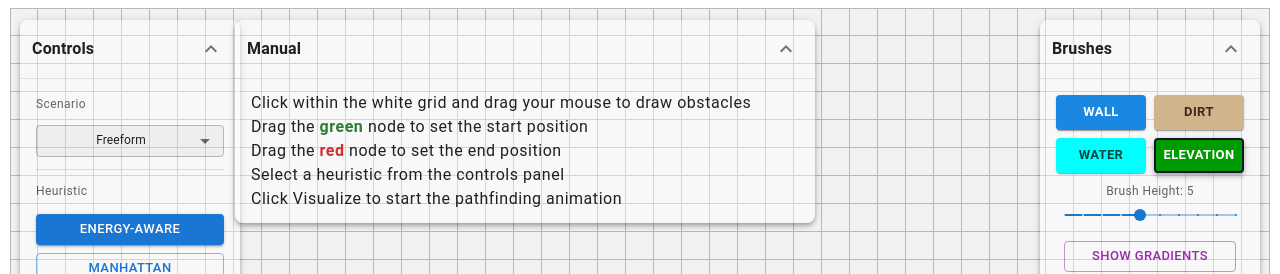
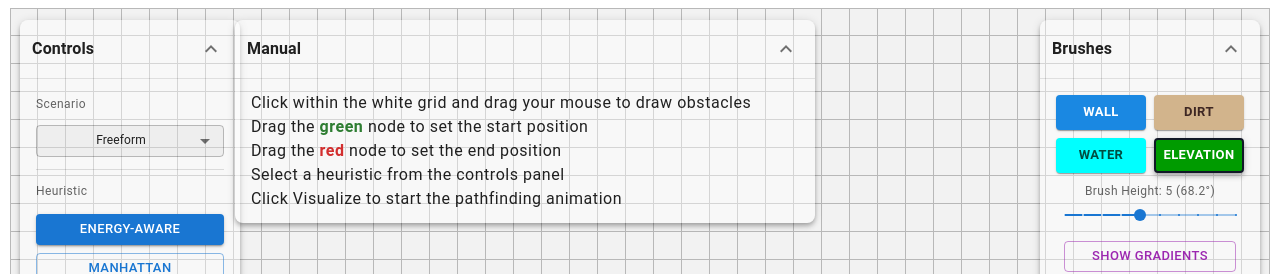
Before and after one commit to ruicchi/energy-aware-astar, a React (Vite) app: page / in a window 1280 px wide. Both pictures are taken after a click on the button "ELEVATION". Shown: the top 274 px of the page. Built offline with nearby package versions, Linux system fonts and the light colour scheme.

Commit message:
feat: added angles in brush elevation

```diff
--- a/src/game/controls/TerrainBrushControls.tsx
+++ b/src/game/controls/TerrainBrushControls.tsx
@@ -1,5 +1,6 @@
 import { Box, Typography, Button, Tooltip, Slider } from "@mui/material";
 import { TERRAIN_CONFIG, BRUSH_CONFIG, THEME_CONFIG } from "../../config/simulationConfig";
+import { getElevationSlopeDegrees } from "../../physics/terrainPhysics";
 import { useSimulationEngine, useBrushState } from "../simulationHooks";
 
 export function TerrainBrushControls() {
@@ -11,6 +12,8 @@ export function TerrainBrushControls() {
     elevationBrushValue,
     showGradients,
   } = useBrushState();
+
+  const elevationAngle = getElevationSlopeDegrees(elevationBrushValue).toFixed(1);
 
   return (
     <Box>
@@ -186,9 +189,15 @@ export function TerrainBrushControls() {
           }}
         >
           <Box>
-            <Typography variant="caption" color="textSecondary">
-              Brush Height: {elevationBrushValue}
-            </Typography>
+            <Tooltip
+              title={`Nominal slope angle: ${elevationAngle}° from flat terrain`}
+              arrow
+              placement="top"
+            >
+              <Typography variant="caption" color="textSecondary" sx={{ cursor: "default" }}>
+                Brush Height: {elevationBrushValue} ({elevationAngle}°)
+              </Typography>
+            </Tooltip>
             <Slider
               size="small"
               value={elevationBrushValue}
--- a/src/physics/terrainPhysics.ts
+++ b/src/physics/terrainPhysics.ts
@@ -181,6 +181,14 @@ export function getSlopeDegrees(
   return Math.atan(Math.abs(elevationDelta) / getStepDistance(target.heading)) * (180 / Math.PI);
 }
 
+/**
+ * Calculates the nominal slope angle (in degrees) for a given elevation level
+ * relative to flat ground across a single grid step.
+ */
+export function getElevationSlopeDegrees(elevationLevel: number, stepDistance = 1.0): number {
+  return Math.atan((Math.abs(elevationLevel) * ELEVATION_SCALE) / stepDistance) * (180 / Math.PI);
+}
+
 export function isTraversableSlope(
   current: { row: number; col: number },
   target: { row: number; col: number; heading: Heading },
```
Also changed, not shown: 1 other file (tests, documents, lock files or other folders).
